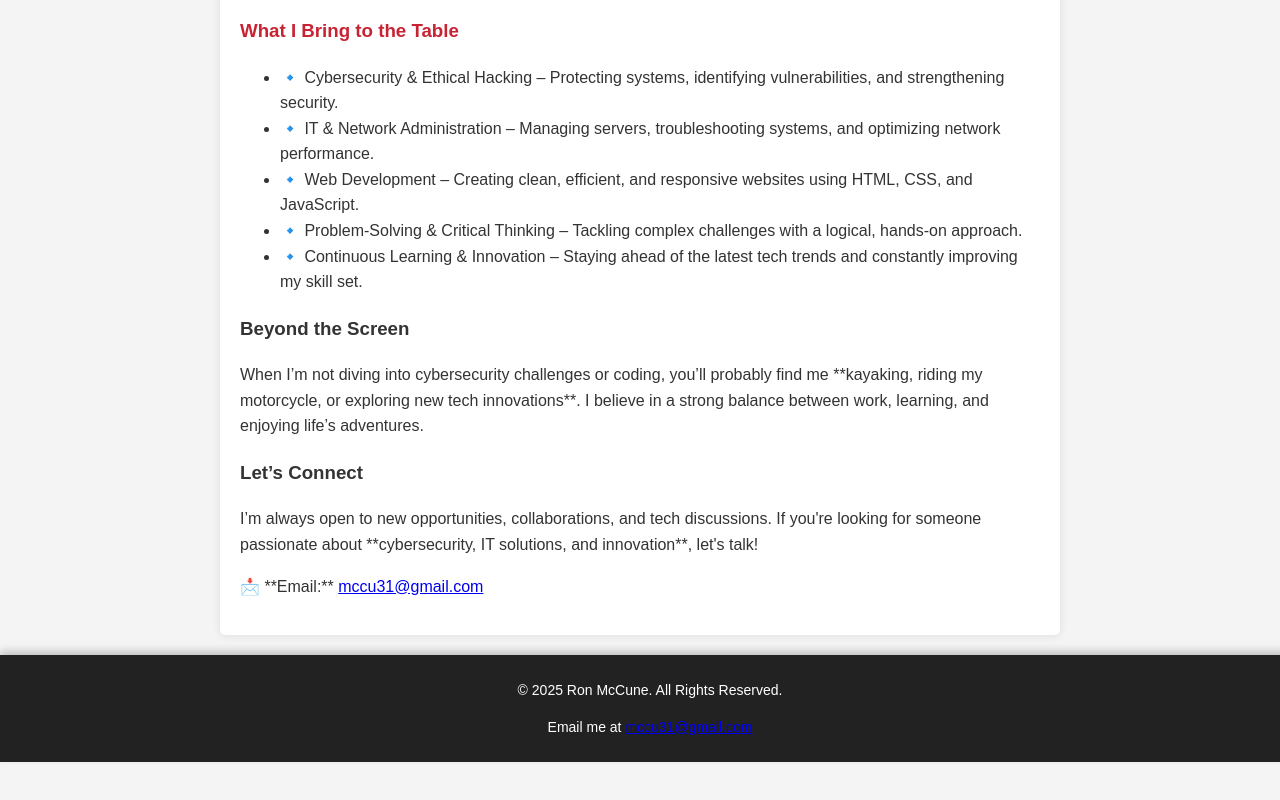
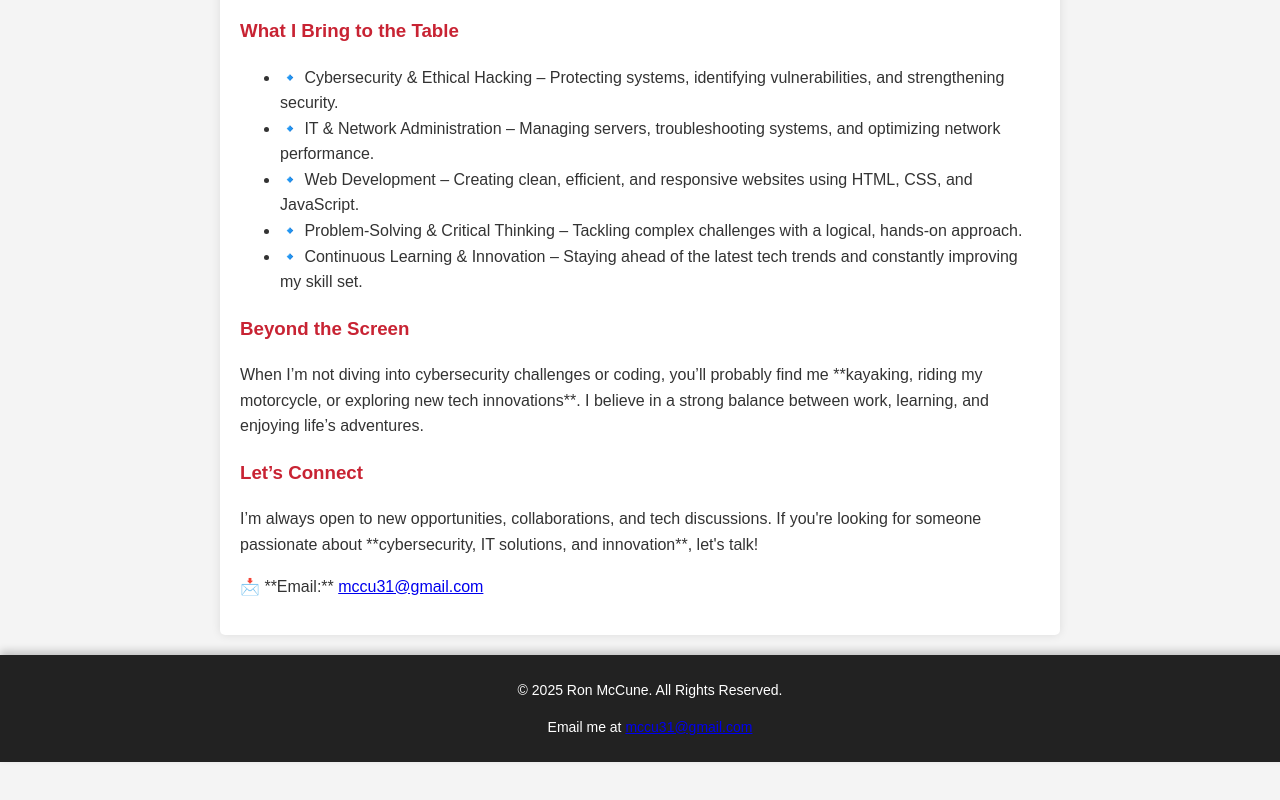
Before and after one commit to Rmccune85/ronmccune-portfolio, a plain HTML site: page about.html in a window 1280 px wide. Shown: the part 1009-1809 px from the top of the page. Drawn offline with Linux system fonts and the light colour scheme.

Commit message:
Update about.html
add more color to text

```diff
--- a/about.html
+++ b/about.html
@@ -72,11 +72,11 @@
             </ul>
 
             <!-- Fun Fact / Personal Touch -->
-            <h3>Beyond the Screen</h3>
+            <h3><span class="red-text">Beyond the Screen</span></h3>
             <p>When I’m not diving into cybersecurity challenges or coding, you’ll probably find me **kayaking, riding my motorcycle, or exploring new tech innovations**. I believe in a strong balance between work, learning, and enjoying life’s adventures.</p>
 
             <!-- Call to Action -->
-            <h3>Let’s Connect</h3>
+            <h3><span class="red-text">Let’s Connect</span></h3>
             <p>I’m always open to new opportunities, collaborations, and tech discussions. If you're looking for someone passionate about **cybersecurity, IT solutions, and innovation**, let's talk!</p>
             <p>📩 **Email:** <a href="mailto:mccu31@gmail.com">mccu31@gmail.com</a></p>
         </section>
```
